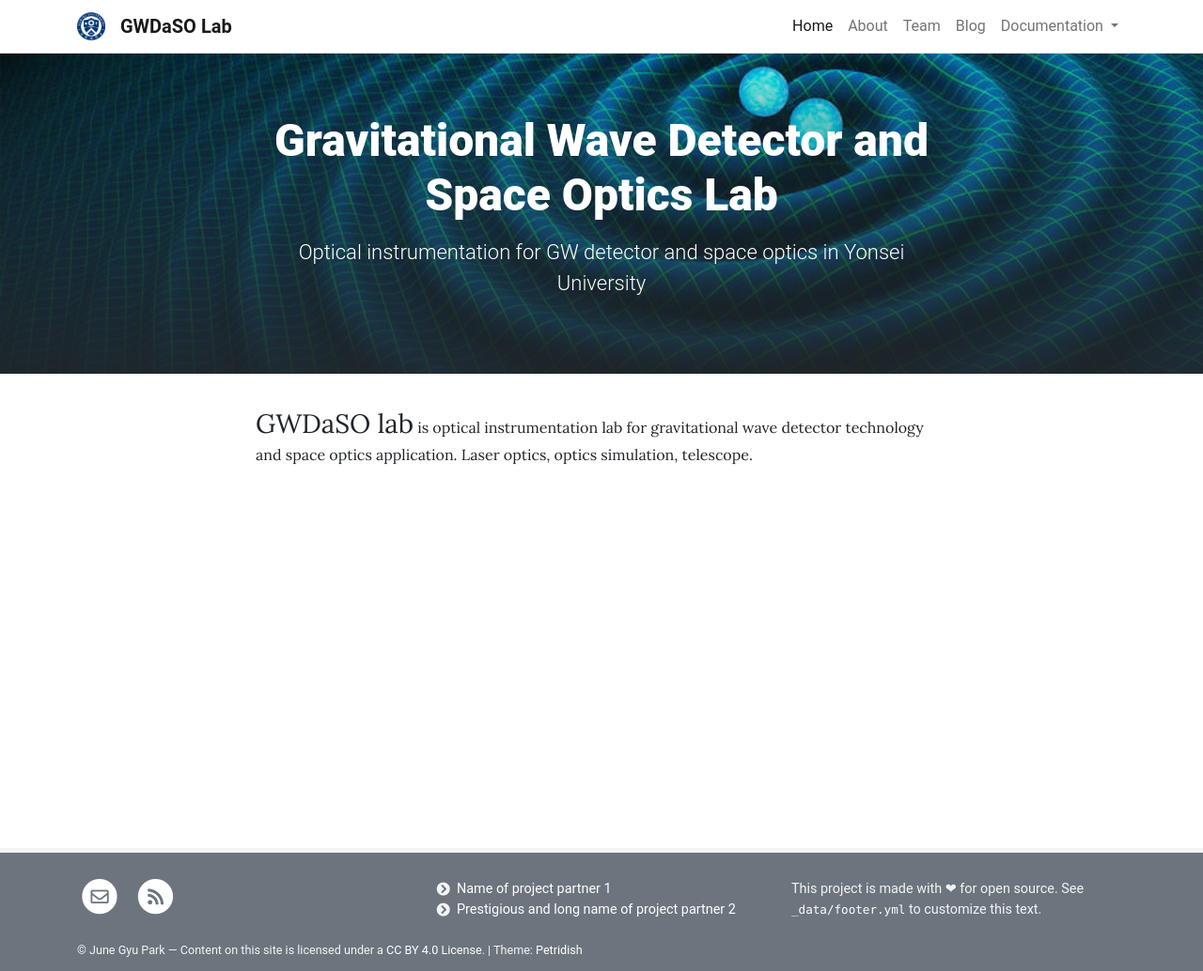
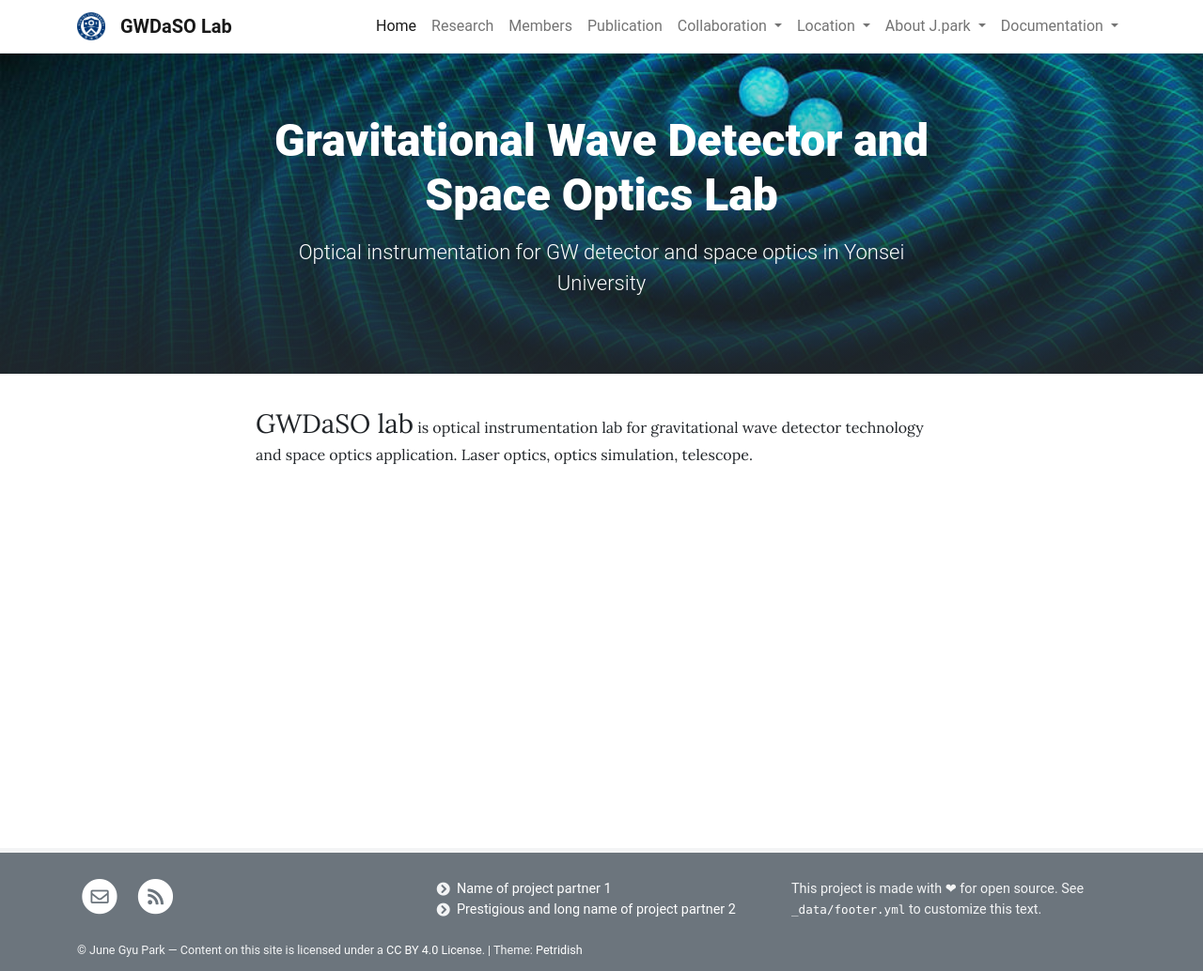
Before and after one commit to jgpark84/testpage, a Jekyll site: the page built from pages/home.md, in a window 1280 px wide. Shown: the whole page at 94% size. Built offline with Jekyll 4.4.1, drawn with Linux system fonts in a browser that asks for light colours.

Commit message:
Update navigation.yml

```diff
--- a/_data/navigation.yml
+++ b/_data/navigation.yml
@@ -2,12 +2,18 @@
 
 - text: Home # Note that users can also reach the homepage by clicking the site's title on the left in the navbar
   href: /
-- text: About
+- text: Research
   href: /about/
-- text: Team
+- text: Members
   href: /team/
-- text: Blog
+- text: Publication
   href: /blog/
+- text: Collaboration
+  menu: /blog/
+- text: Location
+  menu: /blog/
+- text: About J.park
+  menu: /blog/
 - text: Documentation
   menu: # Dropdown menu (one level deep only)
   - text: Installation
```
